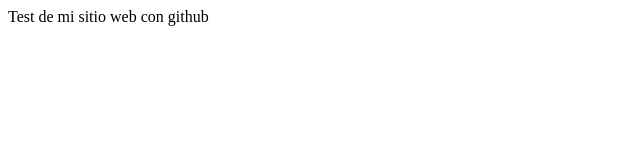
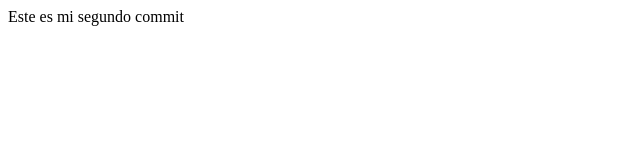
Before and after one commit to sebaestel/sebaestel.github.io, a plain HTML site: page index.html in a window 1280 px wide. Shown: the full height of the page, 0-640 px from the left. Drawn offline with Linux system fonts and the light colour scheme.

Commit message:
First commit

```diff
--- a/index.html
+++ b/index.html
@@ -4,6 +4,6 @@
 	<title>Sitio en github</title>
 </head>
 <body>
-	Test de mi sitio web con github
+	Este es mi segundo commit
 </body>
 </html>
```
